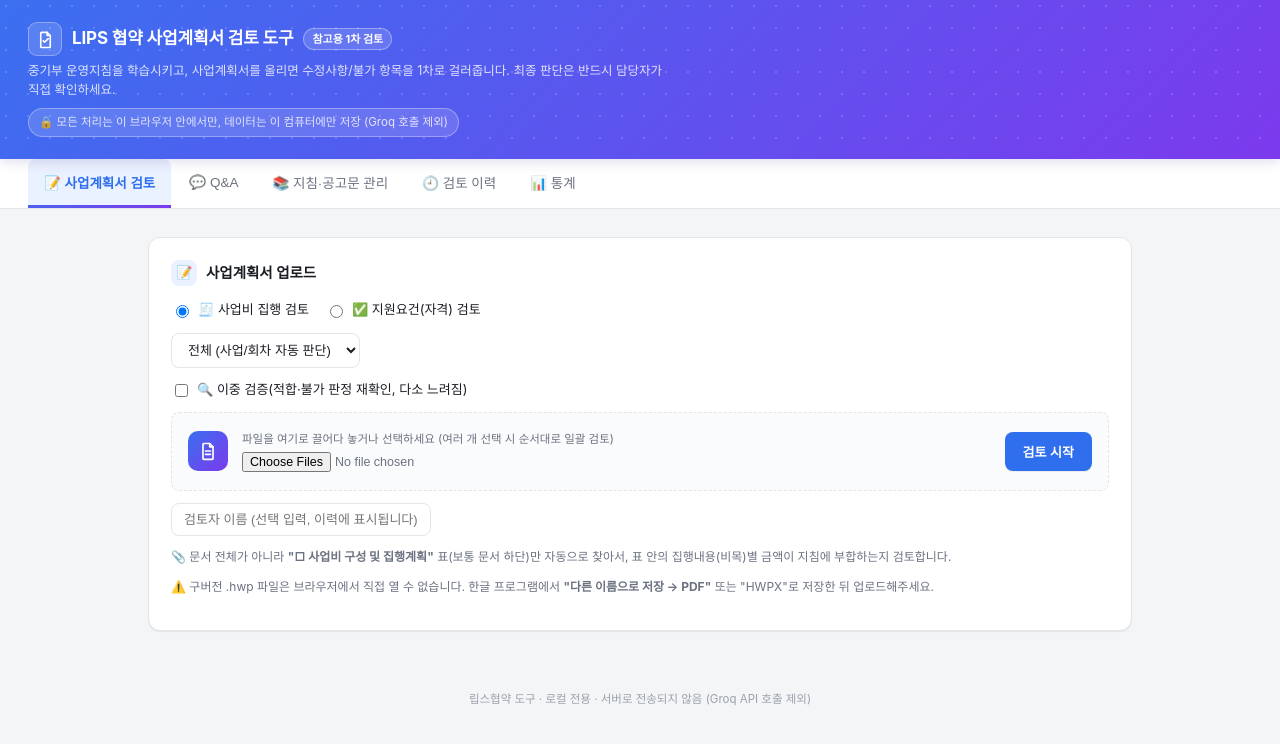
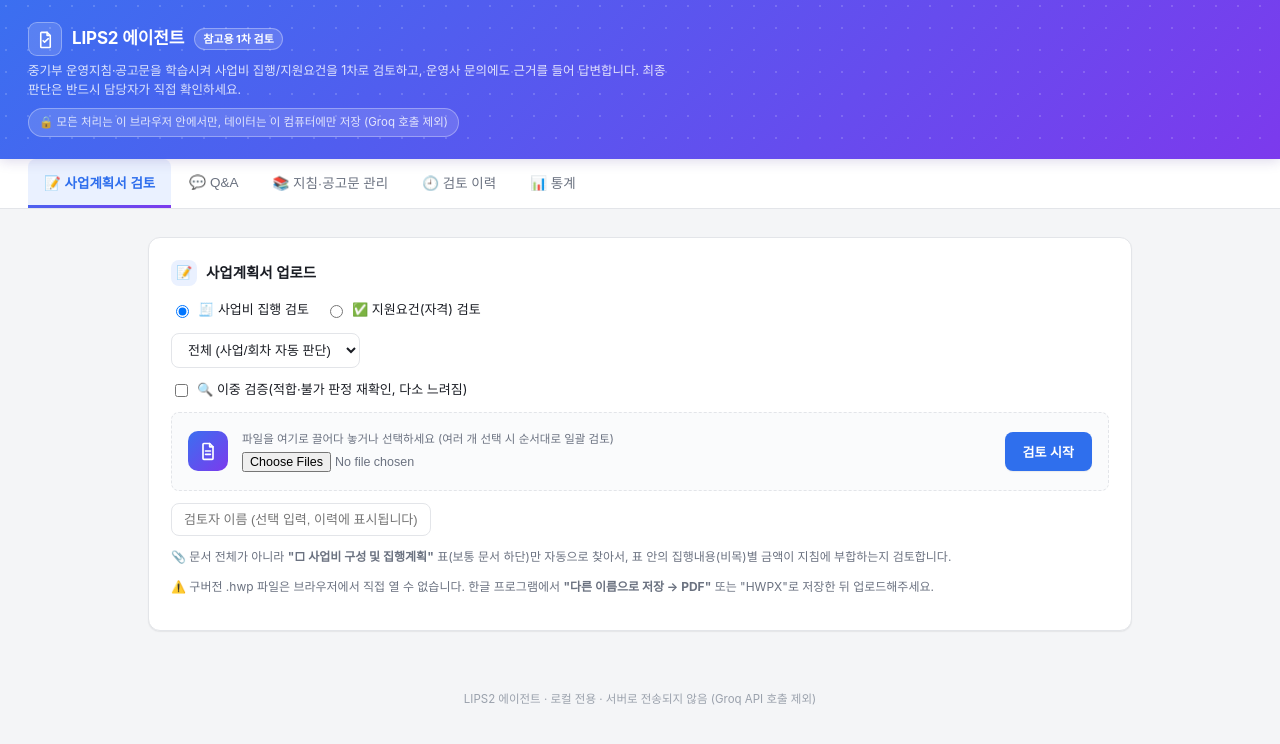
Before and after one commit to jason7897/lips-agreement-review, a plain HTML site: page lips-review.html in a window 1280 px wide. Drawn offline with nearby package versions, Linux system fonts and the light colour scheme; a script that the page names is missing.

Commit message:
도구 이름을 'LIPS2 에이전트'로 변경
- <title>/헤더 h1/푸터 텍스트 및 소개 문구를 새 이름·확장된 기능(지원요건검토/Q&A)에 맞게 수정
- README 제목도 갱신 (본문 상세 설명은 이번 스코프 아님, 추후 정리 필요)

```diff
--- a/lips-review.html
+++ b/lips-review.html
@@ -3,7 +3,7 @@
 <head>
 <meta charset="UTF-8" />
 <meta name="viewport" content="width=device-width, initial-scale=1.0" />
-<title>LIPS 협약 사업계획서 검토 도구</title>
+<title>LIPS2 에이전트</title>
 <script src="https://cdnjs.cloudflare.com/ajax/libs/pdf.js/3.11.174/pdf.min.js"></script>
 <script src="https://cdnjs.cloudflare.com/ajax/libs/jszip/3.10.1/jszip.min.js"></script>
 <style>
@@ -199,10 +199,10 @@
           <path d="M9 13.5l1.8 1.8L15.5 11"/>
         </svg>
       </span>
-      <h1>LIPS 협약 사업계획서 검토 도구</h1>
+      <h1>LIPS2 에이전트</h1>
       <span class="tag">참고용 1차 검토</span>
     </div>
-    <p>중기부 운영지침을 학습시키고, 사업계획서를 올리면 수정사항/불가 항목을 1차로 걸러줍니다. 최종 판단은 반드시 담당자가 직접 확인하세요.</p>
+    <p>중기부 운영지침·공고문을 학습시켜 사업비 집행/지원요건을 1차로 검토하고, 운영사 문의에도 근거를 들어 답변합니다. 최종 판단은 반드시 담당자가 직접 확인하세요.</p>
     <span class="privacy-note">🔒 모든 처리는 이 브라우저 안에서만, 데이터는 이 컴퓨터에만 저장 (Groq 호출 제외)</span>
   </div>
   <div class="key-box" id="key-box"></div>
@@ -367,7 +367,7 @@
 
 </main>
 
-<footer class="app-footer">립스협약 도구 · 로컬 전용 · 서버로 전송되지 않음 (Groq API 호출 제외)</footer>
+<footer class="app-footer">LIPS2 에이전트 · 로컬 전용 · 서버로 전송되지 않음 (Groq API 호출 제외)</footer>
 
 <script>
 /* ===================== 공통 유틸 ===================== */
```
Also changed, not shown: README.md.
